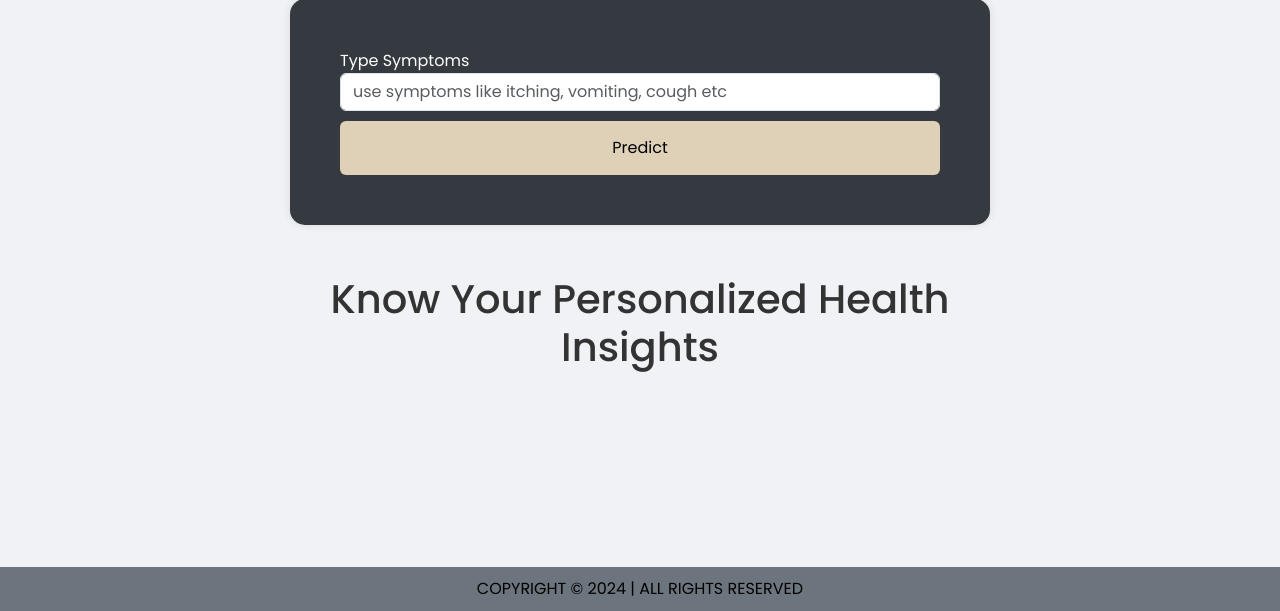
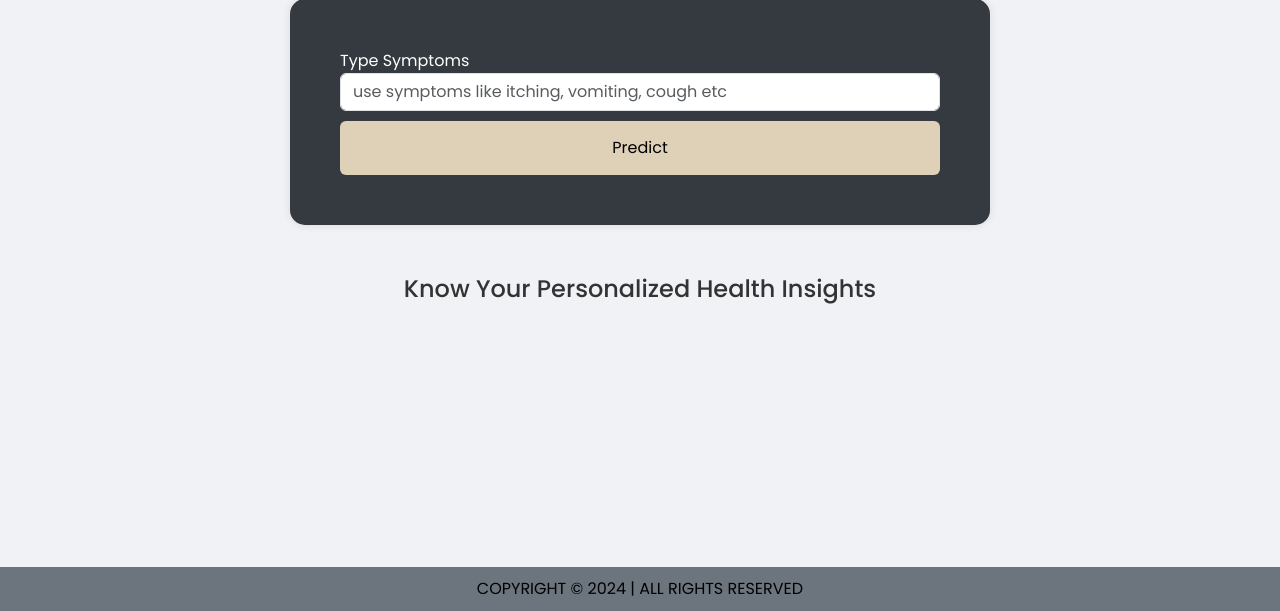
Before and after one commit to arpit4521/MediWise, a Flask app: page / in a window 1280 px wide. Shown: the part 189-800 px from the top of the page. Run offline with Flask 3, Linux system fonts and the light colour scheme; parts of the project's set-up code (start-up, migrations or seed data) failed here and were passed over.

Commit message:
Update index.html

```diff
--- a/templates/index.html
+++ b/templates/index.html
@@ -145,7 +145,7 @@
     </div>
 
     <div class="container text-center">
-        <h1 class="mt-4 my-4">Know Your Personalized Health Insights</h1>
+        <h1 class="mt-4 my-4" style="font-size:x-large;">Know Your Personalized Health Insights</h1>
     </div>
 
     {% if predicted_disease %}
```
